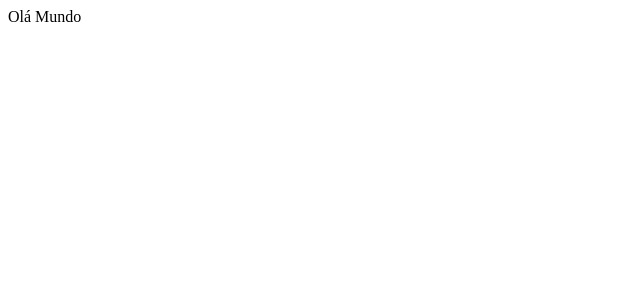
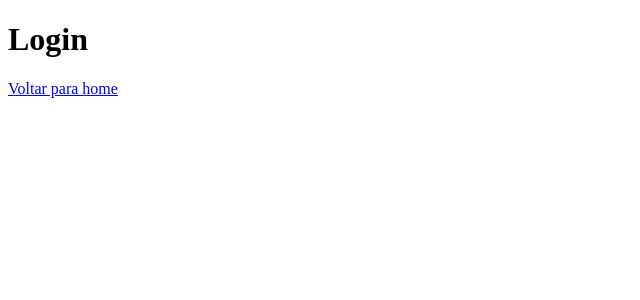
Before and after one commit to leofsousa/site-dio-clone, a React (Create React App) app: page /login in a window 1280 px wide. Shown: the top 300 px of the page, without its empty margins (0-640 px from the left). Built offline with nearby package versions, Linux system fonts and the light colour scheme.

Commit message:
criando rotas

```diff
--- a/package.json
+++ b/package.json
@@ -9,6 +9,7 @@
     "@testing-library/user-event": "^13.5.0",
     "react": "^19.1.1",
     "react-dom": "^19.1.1",
+    "react-router-dom": "^7.8.2",
     "react-scripts": "5.0.1",
     "web-vitals": "^2.1.4"
   },
--- a/src/App.js
+++ b/src/App.js
@@ -1,8 +1,15 @@
+import { BrowserRouter as Router, Routes, Route, Link } from "react-router-dom";
+import { Home } from "./pages/home";
+import { Login } from "./pages/login";
+
 function App() {
   return (
-    <div className="App">
-     Olá Mundo
-    </div>
+    <Router>
+      <Routes>
+        <Route path="/" element={<Home />} />
+        <Route path="/login" element={<Login />} />
+      </Routes>
+    </Router>
   );
 }
 
--- a/src/pages/home/index.jsx
+++ b/src/pages/home/index.jsx
@@ -1,8 +1,12 @@
+import { Link } from "react-router-dom";
+
 const Home = () => {
   return (
     <>
       <h1>Home</h1>
-      <button>Fazer Login</button>
+      <Link to="/login">Fazer Login</Link>
     </>
   );
 };
+
+export { Home };
--- /dev/null
+++ b/src/pages/login/index.jsx
@@ -0,0 +1,12 @@
+import { Link } from "react-router-dom"
+
+const Login = () => {
+  return (
+    <>
+      <h1>Login</h1>
+      <Link to='/'>Voltar para home</Link>
+    </>
+  );
+};
+
+export { Login };
```
Also changed, not shown: 1 other file (tests, documents, lock files or other folders).
